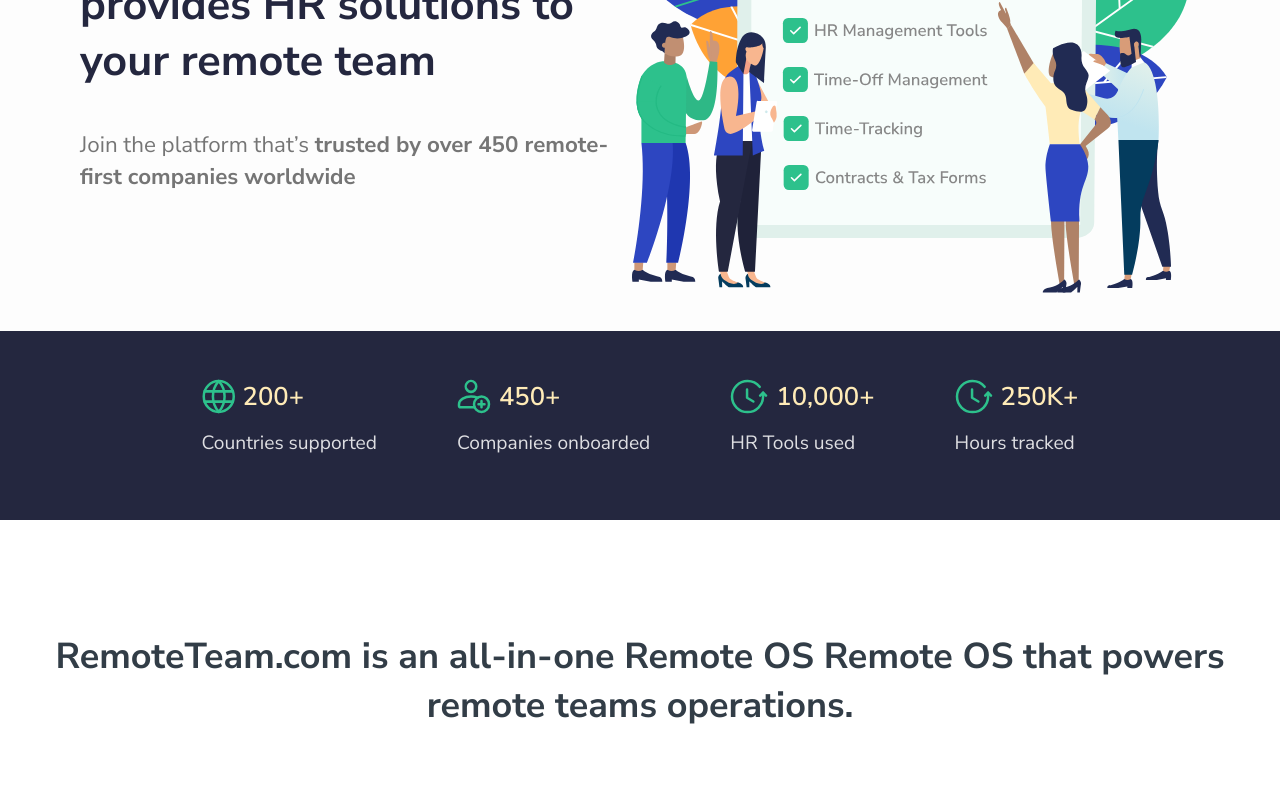
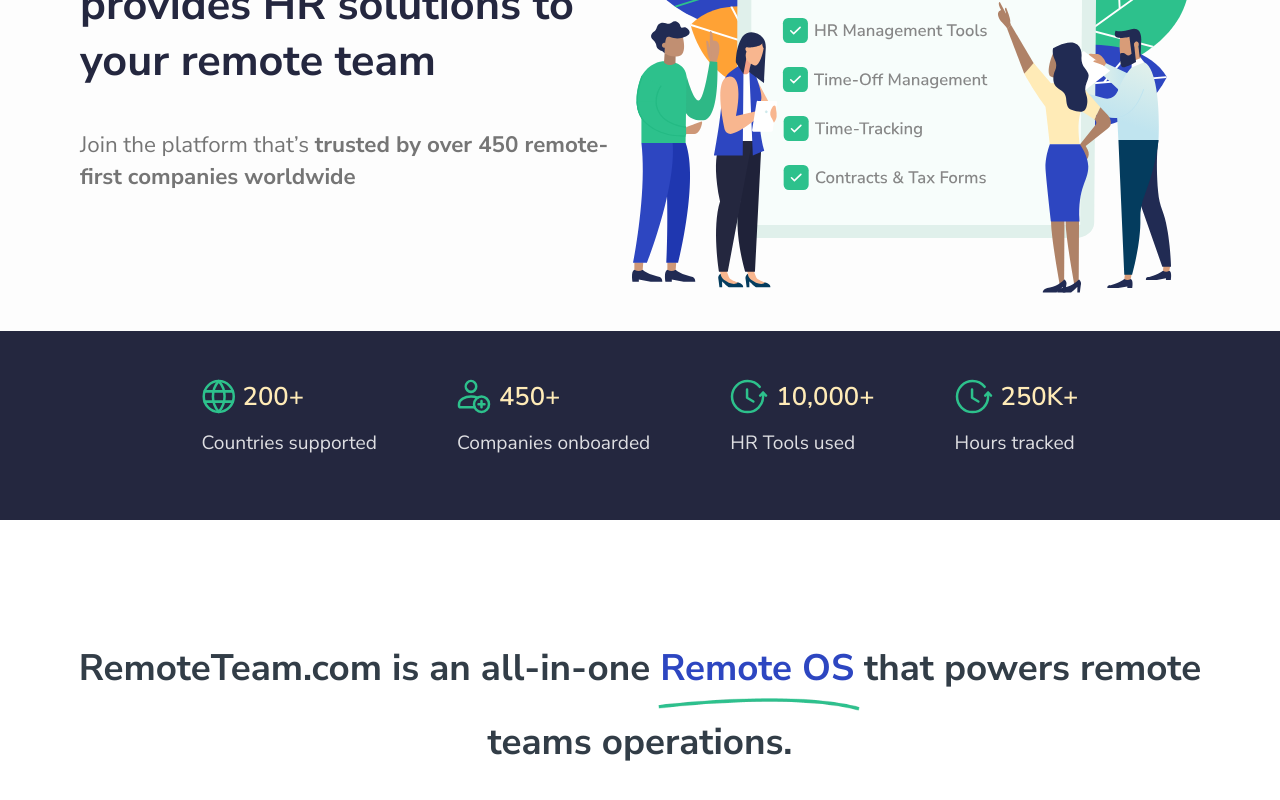
Before and after one commit to yusufkarakaya/remote-clone, a React (Create React App) app: page / in a window 1280 px wide. Shown: the part 430-1230 px from the top of the page. Built offline with nearby package versions, Linux system fonts and the light colour scheme; the HTML template or start-up script is replaced by a standard one.

Commit message:
new component

```diff
--- a/src/components/ContainerBanner.jsx
+++ b/src/components/ContainerBanner.jsx
@@ -1,12 +1,18 @@
 import React from 'react';
 import styled from 'styled-components';
+
+//image
+import Subline from '../assets/subline.webp';
 
 function ContainerBanner() {
   return (
     <Wrapper>
       <h2>
-        RemoteTeam.com is an all-in-one Remote OS Remote OS that powers remote
-        teams operations.
+        RemoteTeam.com is an all-in-one{' '}
+        <strong>
+          Remote OS <img src={Subline} alt='subline text' />
+        </strong>
+        that powers remote teams operations.
       </h2>
     </Wrapper>
   );
@@ -15,7 +21,6 @@
 const Wrapper = styled.div`
   display: flex;
   justify-content: center;
-  font-size: 1.5rem;
   font-weight: 700;
   color: #323d47;
   text-align: center;
@@ -24,6 +29,25 @@
   margin-right: auto;
   padding-top: 7rem;
   padding-bottom: 7rem;
+
+  h2 {
+    text-align: center;
+    line-height: 2;
+    font-size: 2.3rem;
+    font-weight: 700;
+  }
+
+  strong {
+    color: #2d46c1;
+    position: relative;
+  }
+
+  img {
+    position: absolute;
+    left: -1%;
+    bottom: -35%;
+    width: 99%;
+  }
 `;
 
 export default ContainerBanner;
```
Also changed, not shown: src/assets/subline.webp (added).
